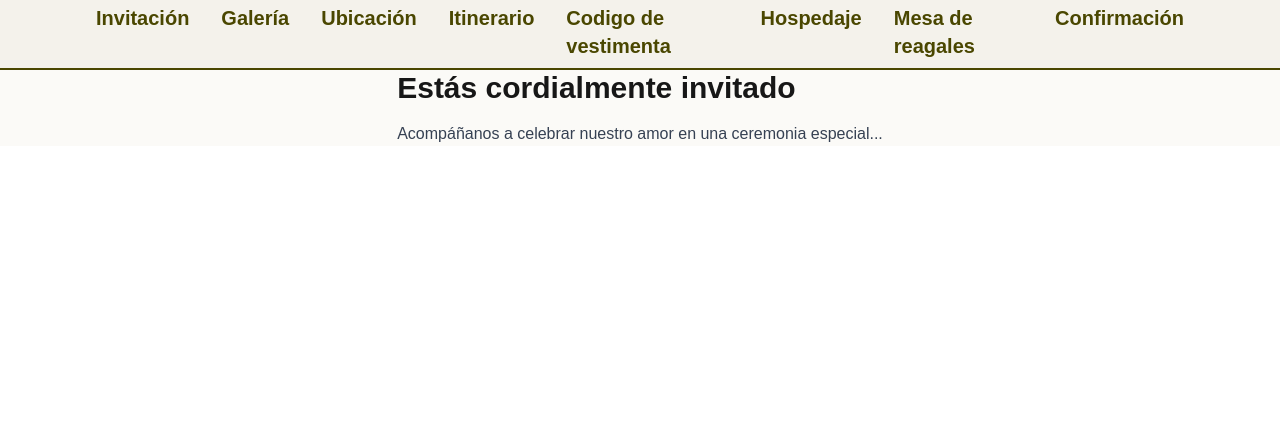
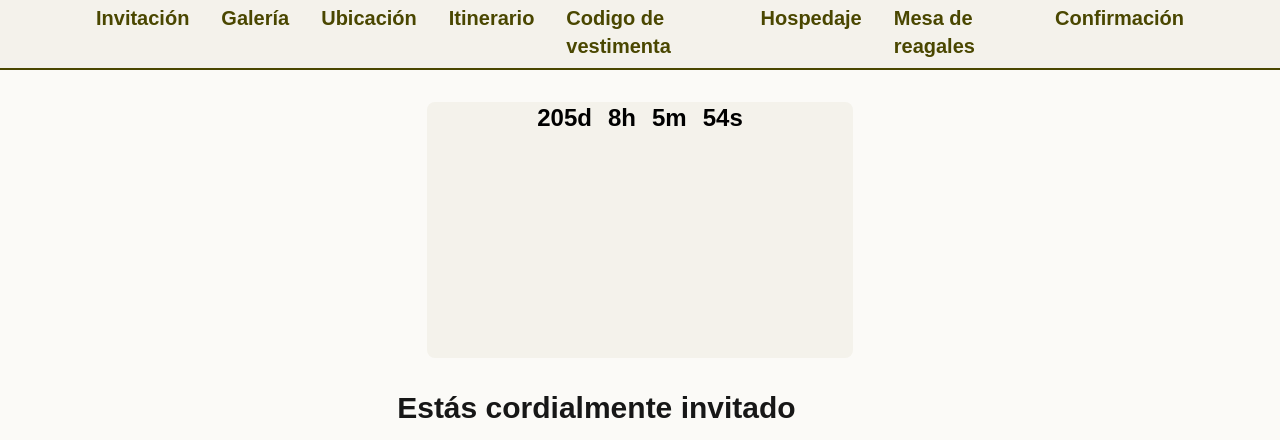
Before and after one commit to MeriBlu01/MeriBlu01.github.io, a Next.js app in the folder digital-invitation-app/: page / in a window 1280 px wide. Shown: the part 804-1244 px from the top of the page. Before the commit the page ends 950 px from the top, so only its background shows below. Built offline with nearby package versions, Linux system fonts and the light colour scheme; a web font is replaced by a local one.

Commit message:
[Chore] Add custom theme colors pallete and the CountdownTimer component

```diff
--- a/digital-invitation-app/src/app/globals.css
+++ b/digital-invitation-app/src/app/globals.css
@@ -11,7 +11,6 @@
   --font-sans: var(--font-geist-sans);
   --font-mono: var(--font-geist-mono);
   --font-serif: var(--font-simonetta);
-
 }
 
 @media (prefers-color-scheme: dark) {
@@ -27,6 +26,18 @@ body {
   font-family: Arial, Helvetica, sans-serif;
 }
 
+:root {
+  --color-yellow-1: #fbfaf7;
+  --color-yellow-2: #f4f2eb;
+  --color-yellow-3: #927a20;
+  --color-yellow-4: #4a4700;
+  --color-green-1: #2c2200;
+  --color-avocado: #939266;
+  --color-taupe-gray: #b7b699;
+  --color-moon-mist: #dbdbcc;
+  --color-cararra: #f1f1eb;
+}
+
 .text-glow-gold {
   text-shadow: 0 0 10px #ffd700, 0 0 20px #ffd700, 0 0 30px #ffd700;
 }
@@ -35,3 +46,19 @@ body {
   text-shadow: 0 0 10px rgba(255, 215, 0, 0.6), 0 0 20px rgba(255, 215, 0, 0.4),
     0 0 30px rgba(255, 215, 0, 0.2);
 }
+
+.bg-yellow-1 {
+  background-color: var(--color-yellow-1);
+}
+
+.bg-yellow-2 {
+  background-color: var(--color-yellow-2);
+}
+
+.bg-yellow-3 {
+  background-color: var(--color-yellow-3);
+}
+
+.bg-yellow-4 {
+  background-color: var(--color-yellow-4);
+}
--- a/digital-invitation-app/src/app/page.tsx
+++ b/digital-invitation-app/src/app/page.tsx
@@ -1,7 +1,7 @@
 import InvitationTitle from "@/components/InvitationTitle";
 import Hero from "@/components/Hero";
-import NavBar from"@/components/NavBar";
-
+import NavBar from "@/components/NavBar";
+import CountdownTimer from "@/components/CountdownTimer";
 
 export default function Home() {
   return (
@@ -9,10 +9,16 @@ export default function Home() {
       {/* Hero Section */}
       <Hero />
       <NavBar />
+
+      {/* Countdown Timer Section */}
+      <div className="w-full bg-yellow-1 h-80 flex justify-center items-center">
+        <div className="relative w-1/3 h-4/5 mx-auto bg-yellow-2 rounded-lg flex flex-col">
+          <CountdownTimer targetDate="2025-12-06T18:00:00" />
+        </div>
+      </div>
       {/* Example Placeholder Section */}
       <section className="min-h-screenflex items-center justify-center px-4 sm:px-0">
         <div className="text-center">
-
           <InvitationTitle title="Estás cordialmente invitado" />
           <p className="text-gray-700 mt-4 max-w-xl mx-auto">
             Acompáñanos a celebrar nuestro amor en una ceremonia especial...
--- /dev/null
+++ b/digital-invitation-app/src/components/CountdownTimer.tsx
@@ -0,0 +1,44 @@
+"use client";
+
+import { useState, useEffect } from "react";
+
+interface CountdownTimerProps {
+  targetDate: string; // e.g. "2025-12-06T00:00:00"
+}
+
+export default function CountdownTimer({ targetDate }: CountdownTimerProps) {
+  const calculateTimeLeft = () => {
+    const difference = +new Date(targetDate) - +new Date();
+    if (difference <= 0) return null;
+
+    return {
+      days: Math.floor(difference / (1000 * 60 * 60 * 24)),
+      hours: Math.floor((difference / (1000 * 60 * 60)) % 24),
+      minutes: Math.floor((difference / (1000 * 60)) % 60),
+      seconds: Math.floor((difference / 1000) % 60),
+    };
+  };
+
+  const [timeLeft, setTimeLeft] = useState(calculateTimeLeft());
+
+  useEffect(() => {
+    const timer = setInterval(() => {
+      setTimeLeft(calculateTimeLeft());
+    }, 1000);
+
+    return () => clearInterval(timer);
+  }, []);
+
+  if (!timeLeft) {
+    return <p>¡Ya llegó el día!</p>;
+  }
+
+  return (
+    <div className="flex gap-4 justify-center text-black text-xl md:text-2xl font-semibold">
+      <div>{timeLeft.days}d</div>
+      <div>{timeLeft.hours}h</div>
+      <div>{timeLeft.minutes}m</div>
+      <div>{timeLeft.seconds}s</div>
+    </div>
+  );
+}
```
Also changed, not shown: digital-invitation-app/public/cover_leaf_divider.svg (deleted), 1 other file (tests, documents, lock files or other folders).
